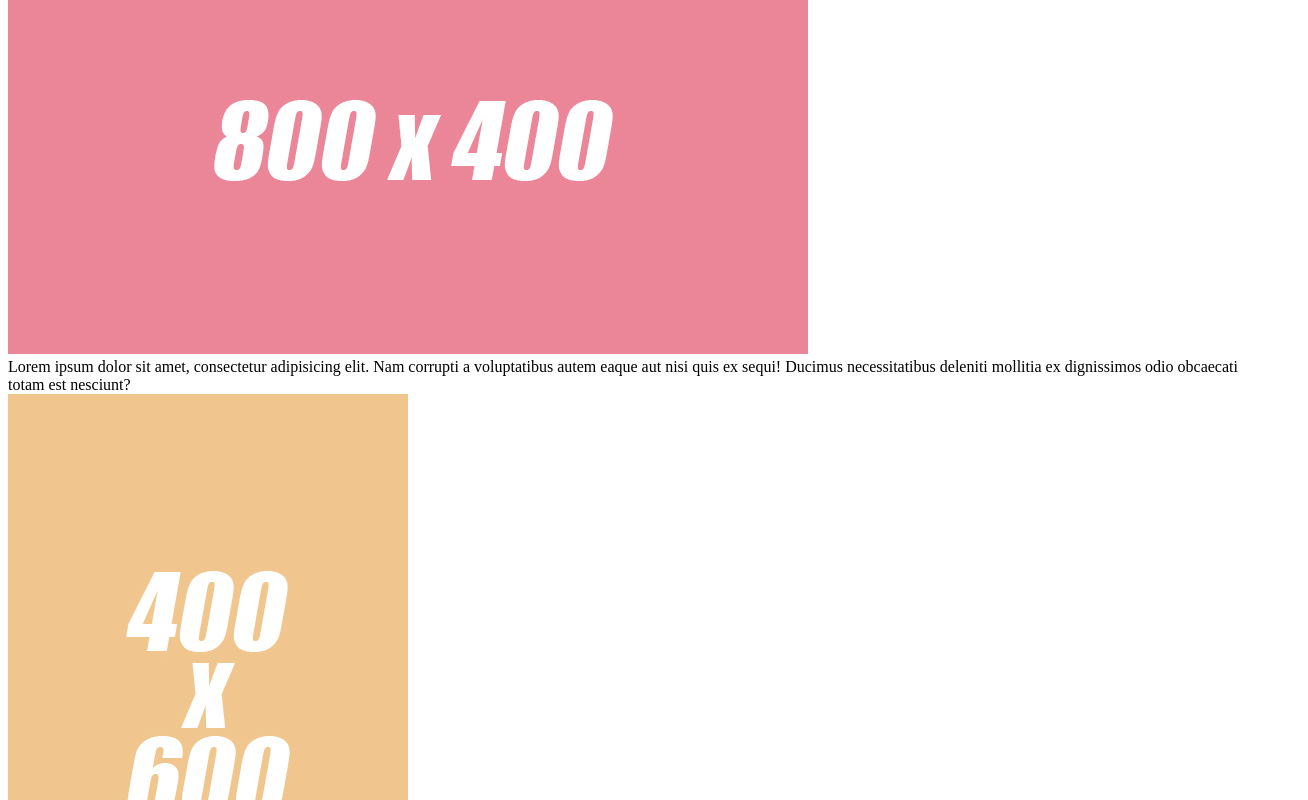
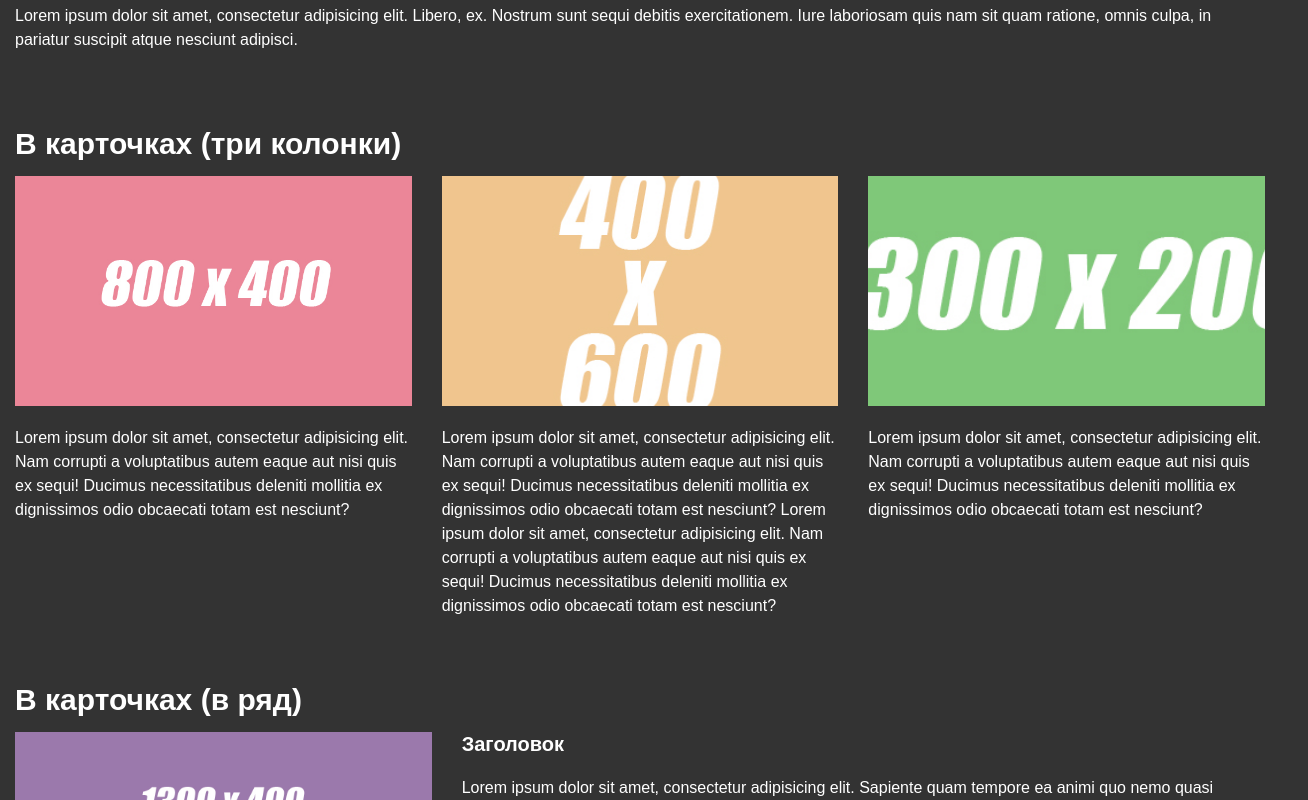
Before and after one commit to a-gran/html-css-templates, a plain HTML site: page img.html in a window 1280 px wide. Shown: the part 1420-2220 px from the top of the page, 1308 px wide, since content can reach past the window. Drawn offline with Linux system fonts and the light colour scheme.

Commit message:
refactoring

```diff
--- a/img.html
+++ b/img.html
@@ -8,7 +8,7 @@
 	<!-- Заголовок страницы в браузере -->
 	<title>Верстка изображений</title>
 	<!-- Подключаем CSS -->
-	<link rel="stylesheet" href="img.html.css">
+	<link rel="stylesheet" href="styles/img.css">
 	<!-- Кодировка страницы -->
 	<meta charset="UTF-8">
 	<!-- Адаптив -->
--- a/index.html
+++ b/index.html
@@ -12,8 +12,7 @@
 	<!--<meta name="viewport" content="width=1200px">-->
 	<title>Layouts</title>
 	<!-- подключение media-запроса с отдельным файлом стилей в .html -->
-	<link rel="stylesheet" media="screen and (color)" href="layouts.css">
-	<!--<link rel="stylesheet" href="img.css">-->
+	<link rel="stylesheet" media="screen and (color)" href="styles/layouts.css">
 </head>
 
 <body>
```
Also changed, not shown: styles/color.css (added), styles/img.css (renamed from img.css), styles/layouts.css (renamed from layouts.css).
